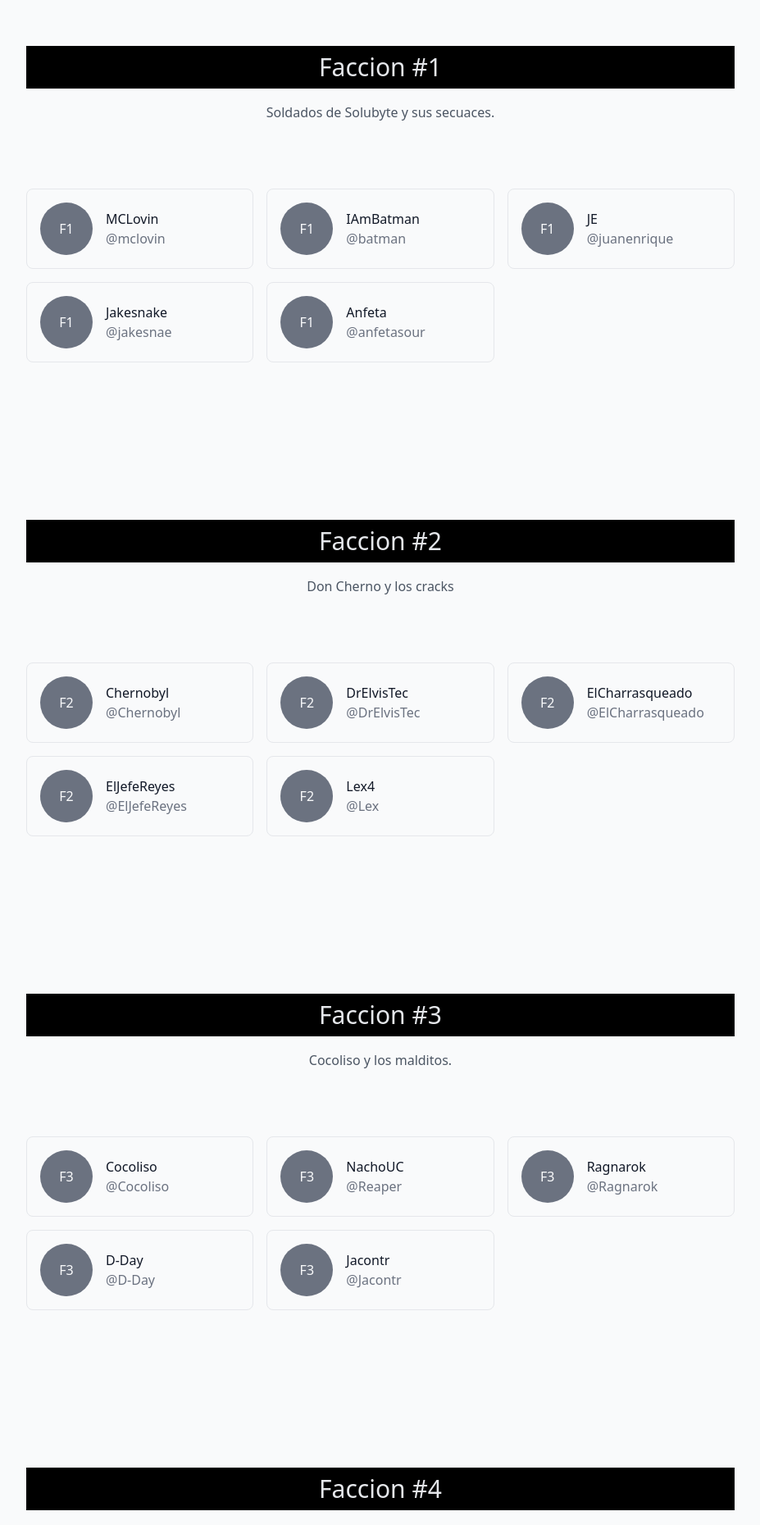
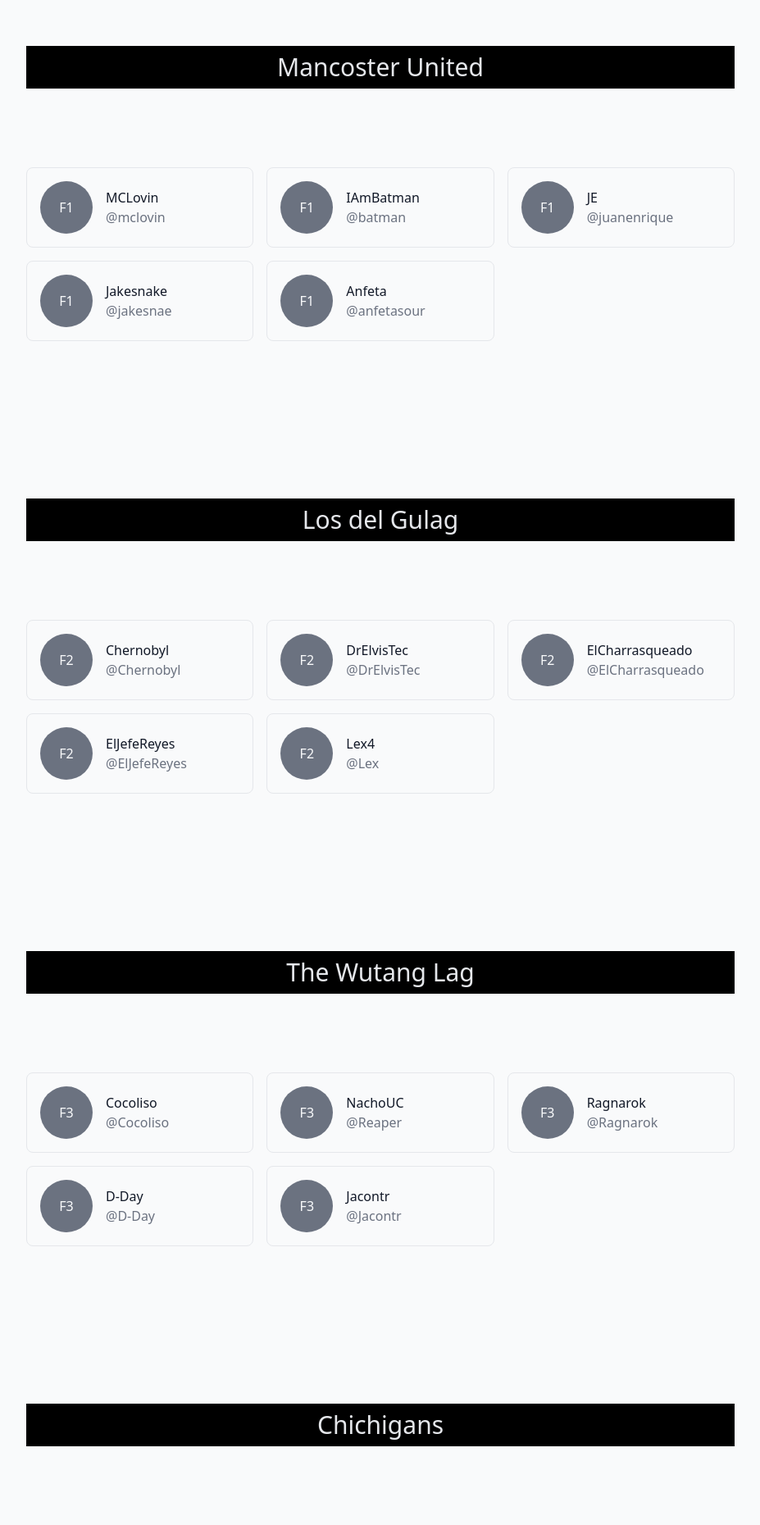
Before and after one commit to sergrodrig/bpc-frontend, a Vue app: page /equipos in a window 1280 px wide. Shown: the part 40-1900 px from the top of the page at 82% size, without its empty margins (176-1103 px from the left). Built offline with nearby package versions, Linux system fonts and the light colour scheme.

Commit message:
cambios en la regla re eleccion de mapas y en los nombres de los equipos

```diff
--- a/src/views/Equipos.vue
+++ b/src/views/Equipos.vue
@@ -7,7 +7,7 @@
     >
       <div class="flex flex-col text-center w-full mb-20">
         <h1 class="sm:text-3xl text-2xl font-medium title-font mb-4 text-gray-200 bg-black p-2">
-          Faccion #{{ faccion.faccionId }}
+          {{ faccion.faccionName }}
         </h1>
         <p class="lg:w-2/3 mx-auto leading-relaxed text-base">
           {{ faccion.description }}
@@ -52,7 +52,8 @@ export default {
       facciones: [
         {
           faccionId: '1',
-          description: 'Soldados de Solubyte y sus secuaces.',
+          faccionName: 'Mancoster United',
+          description: '',
           soldados: [
             { name: 'MCLovin', rrss: '@mclovin', faccion: 1 },
             { name: 'IAmBatman', rrss: '@batman', faccion: 1 },
@@ -63,7 +64,8 @@ export default {
         },
         {
           faccionId: '2',
-          description: 'Don Cherno y los cracks',
+          faccionName: 'Los del Gulag',
+          description: '',
           soldados: [
             { name: 'Chernobyl', rrss: '@Chernobyl', faccion: 2 },
             { name: 'DrElvisTec', rrss: '@DrElvisTec', faccion: 2 },
@@ -74,7 +76,8 @@ export default {
         },
         {
           faccionId: '3',
-          description: 'Cocoliso y los malditos.',
+          faccionName: 'The Wutang Lag',
+          description: '',
           soldados: [
             { name: 'Cocoliso', rrss: '@Cocoliso', faccion: 3 },
             { name: 'NachoUC', rrss: '@Reaper', faccion: 3 },
@@ -85,13 +88,14 @@ export default {
         },
         {
           faccionId: '4',
-          description: 'Huevito rey y los degenerados del kill + reaper',
+          faccionName: 'Chichigans',
+          description: '',
           soldados: [
+            { name: 'Reaper', rrss: '@reaper', faccion: 4 },
             { name: 'Huevito', rrss: '@huevito', faccion: 4 },
-            { name: 'Huevito', rrss: '@huevito', faccion: 4 },
-            { name: 'Huevito', rrss: '@huevito', faccion: 4 },
-            { name: 'Huevito', rrss: '@huevito', faccion: 4 },
-            { name: 'Reaper', rrss: '@reaper', faccion: 4 }
+            { name: 'Prromax', rrss: '@prromax', faccion: 4 },
+            { name: 'hipox neira', rrss: '@huevito', faccion: 4 },
+            { name: 'bot ciiisar', rrss: '@huevito', faccion: 4 }
           ]
         }
         // {
--- a/src/views/Liga.vue
+++ b/src/views/Liga.vue
@@ -20,7 +20,7 @@
             La fecha consta de <span class="font-medium text-indigo-700">6 partidas (mapas)</span>. Las partidas las gana el que llega a <span class="font-medium text-indigo-700">6 win</span> como ha sido hasta ahora.
             Se pueden jugar mas partidas si creen que es muy poco 6 pero debe ser numero par (8, 10, 12...) y que esten de acuerdo los 2 equipos.
           </li>
-          <li>El equipo de <span class="font-medium text-indigo-700">local elige los 3 primeros mapas</span> a jugar, y el equipo de <span class="font-medium text-indigo-700">visita los 3 siguientes</span> mapas.</li>
+          <li>En cada fecha, <span class="font-medium text-indigo-700">el equipo que este de local elige los 6 mapas a jugar</span>. Deben confirmarlos con antelacion.</li>
           <li>El <span class="font-medium text-indigo-700">primer duelo en un mapa sera de prueba</span> para que se alcancen a conectar todos y puedan probar las armas.</li>
           <li>El mapa sera configurado de modo que <span class="font-medium text-indigo-700">a cada equipo le toque plantar alternadamente cada 1 punto.</span></li>
           <li>El <span class="font-medium text-indigo-700">ganador de la fecha se lleva 3 puntos en la tabla</span> y el <span class="font-medium text-indigo-700">perdedor 0</span>. En caso de <span class="font-medium text-indigo-700">empate 1 punto para cada equipo</span>.</li>
```
